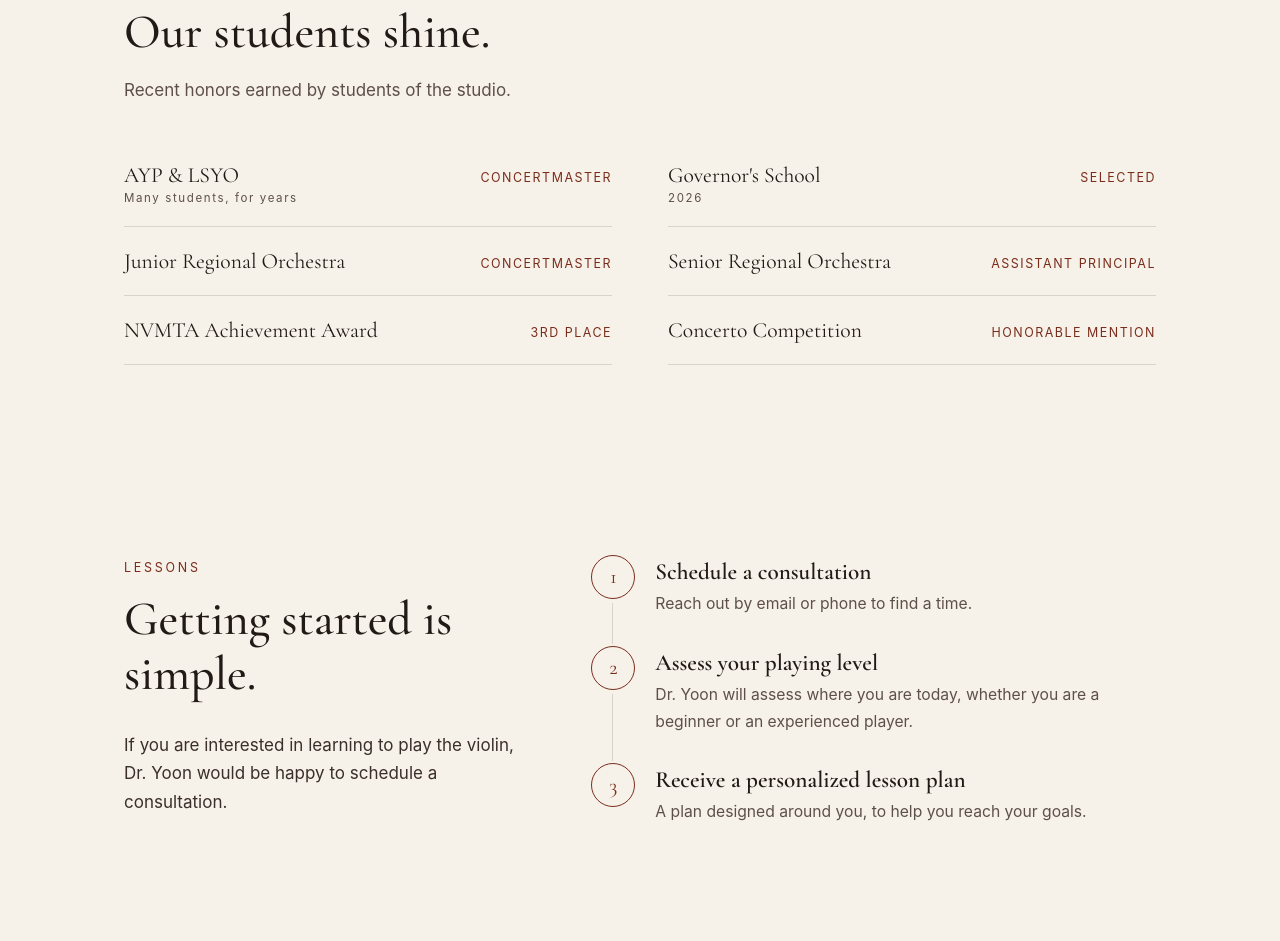
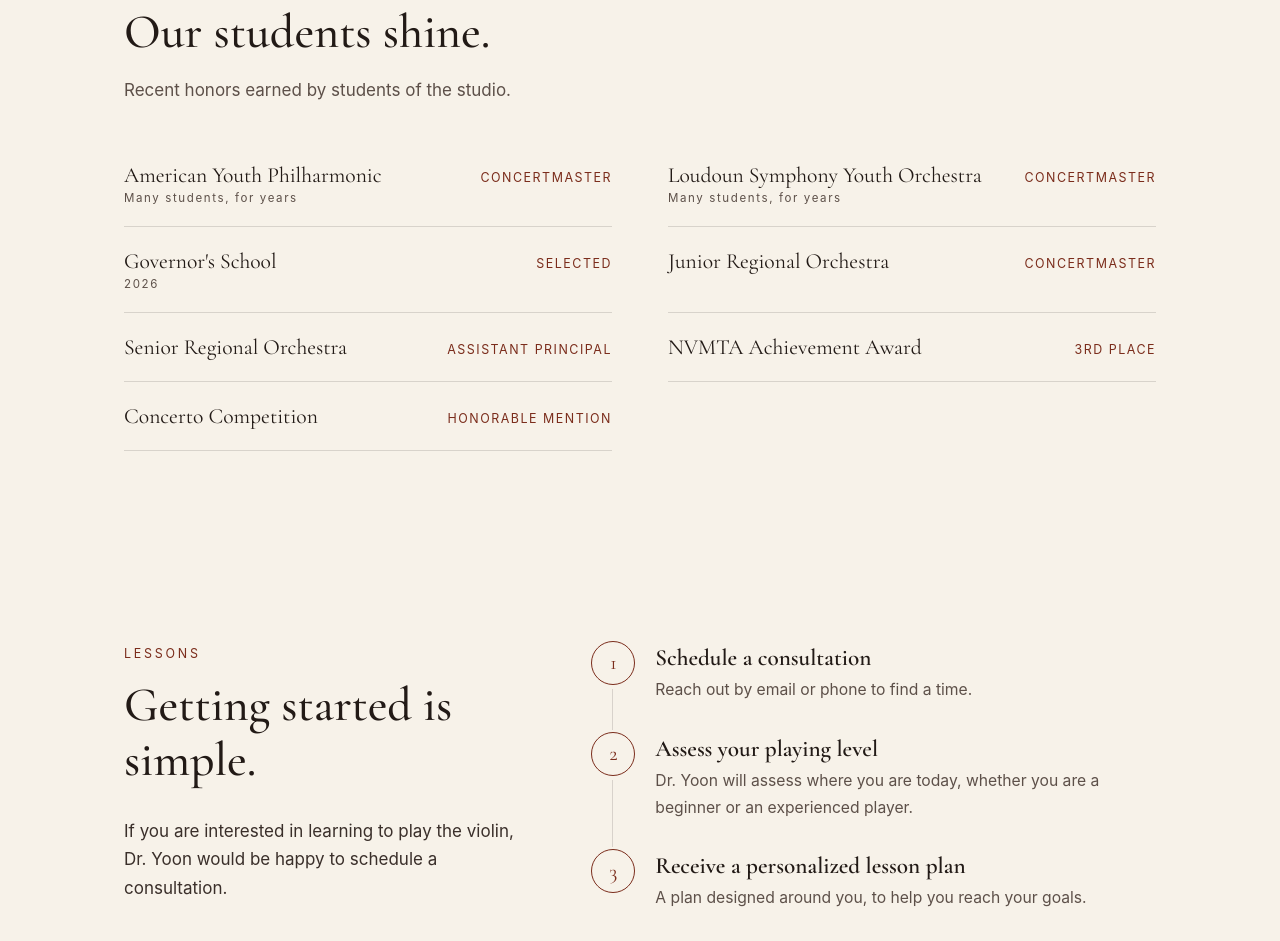
Before and after one commit to juliajhyoon/juliajhyoon.github.io, a plain HTML site: page index.html in a window 1280 px wide. Shown: the part 2243-3184 px from the top of the page. Drawn offline with nearby package versions, Linux system fonts and the light colour scheme.

Commit message:
Spell out AYP and LSYO in student achievements
Co-Authored-By: Claude Opus 5.5 <noreply@anthropic.com>
Claude-Session: https://claude.ai/code/session_01RN8dWbaFuA54ApACRCqLhV

```diff
--- a/index.html
+++ b/index.html
@@ -281,7 +281,8 @@
     <p class="awards-intro" lang="en">Recent honors earned by students of the studio.</p>
     <p class="awards-intro" lang="ko">스튜디오 학생들이 최근 거둔 성과입니다.</p>
     <ul class="awards">
-        <li><span class="what"><span lang="en">AYP &amp; LSYO</span><span lang="ko">AYP · LSYO</span><span class="yr"><span lang="en">Many students, for years</span><span lang="ko">여러 학생, 수년간</span></span></span><span class="honor"><span lang="en">Concertmaster</span><span lang="ko">악장</span></span></li>
+        <li><span class="what"><span lang="en">American Youth Philharmonic</span><span lang="ko">아메리칸 유스 필하모닉</span><span class="yr"><span lang="en">Many students, for years</span><span lang="ko">여러 학생, 수년간</span></span></span><span class="honor"><span lang="en">Concertmaster</span><span lang="ko">악장</span></span></li>
+        <li><span class="what"><span lang="en">Loudoun Symphony Youth Orchestra</span><span lang="ko">라우던 심포니 유스 오케스트라</span><span class="yr"><span lang="en">Many students, for years</span><span lang="ko">여러 학생, 수년간</span></span></span><span class="honor"><span lang="en">Concertmaster</span><span lang="ko">악장</span></span></li>
         <li><span class="what"><span lang="en">Governor's School</span><span lang="ko">거버너스 스쿨</span><span class="yr">2026</span></span><span class="honor"><span lang="en">Selected</span><span lang="ko">선발</span></span></li>
         <li><span class="what"><span lang="en">Junior Regional Orchestra</span><span lang="ko">주니어 지역 오케스트라</span></span><span class="honor"><span lang="en">Concertmaster</span><span lang="ko">악장</span></span></li>
         <li><span class="what"><span lang="en">Senior Regional Orchestra</span><span lang="ko">시니어 지역 오케스트라</span></span><span class="honor"><span lang="en">Assistant Principal</span><span lang="ko">부수석</span></span></li>
```
